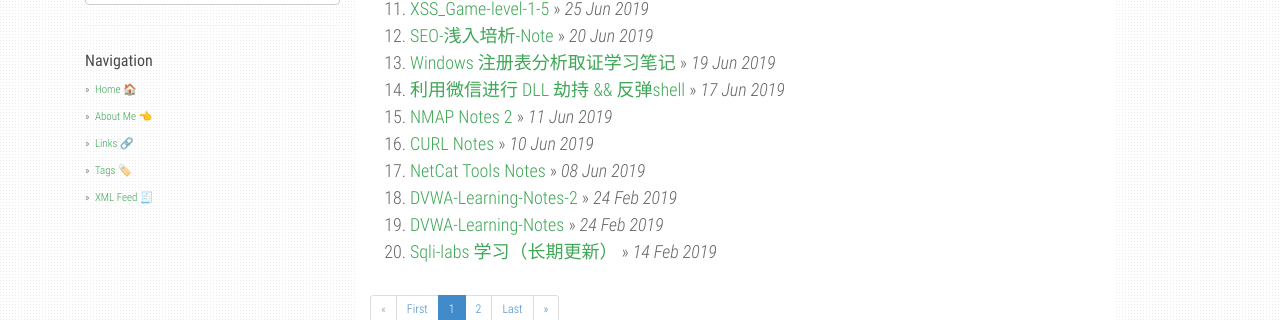
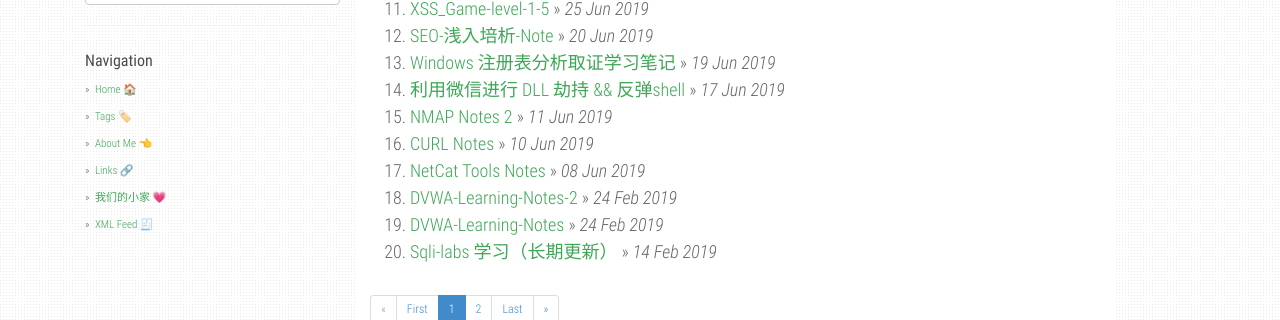
Before and after one commit to fuchen666/ppbibo.github.io, a Jekyll site: the page built from index.html, in a window 1280 px wide. Shown: the part 365-685 px from the top of the page. Built offline with Jekyll 4.4.1, drawn with Linux system fonts in a browser that asks for light colours; the list of posts is cut into pages by our own code.

Commit message:
add file

```diff
--- a/_config.yml
+++ b/_config.yml
@@ -27,12 +27,14 @@
 
 
 urls:
+    - text: Tags 🏷️
+      url: /category/security
     - text: About Me 👈
       url: /about/
     - text: Links 🔗
       url: /links/
-    - text: Tags 🏷️
-      url: /category/security
+    - text: 我们的小家 💗
+      url: /chentingting/
     - text: XML Feed 🧾
       url: /feed.xml
 
```
Also changed, not shown: 1 other file.
